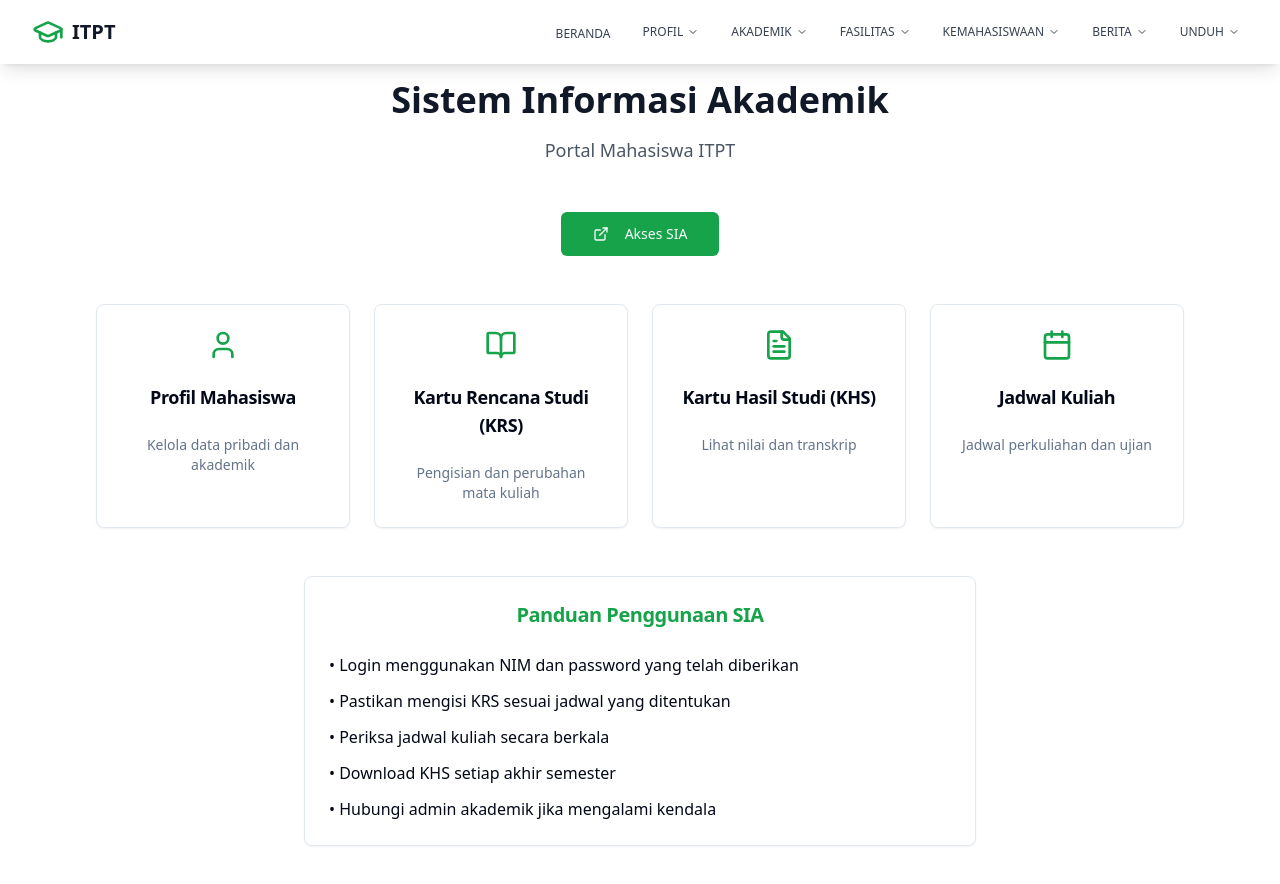
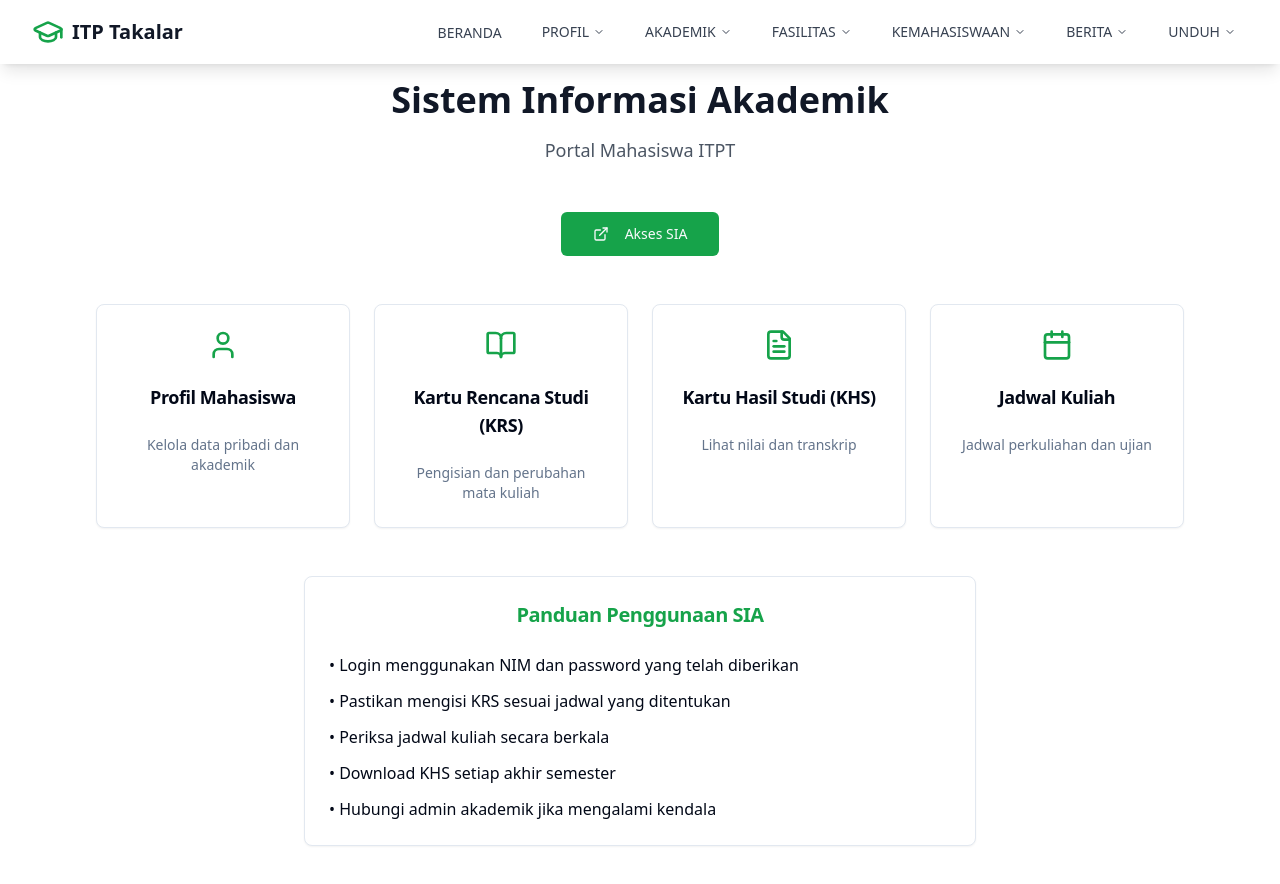
Before and after one commit to bajita007/panrita-kampus-takalar-portal, a React (Vite) app: page /sia in a window 1280 px wide. Shown: the top 884 px of the page. Built offline with nearby package versions, Linux system fonts and the light colour scheme.

Commit message:
Fix: Change header name and desktop error
Change header name from ITPT to ITP Takalar.
Fix error in header desktop.

```diff
--- a/src/components/Navigation.tsx
+++ b/src/components/Navigation.tsx
@@ -96,7 +96,7 @@ const Navigation = () => {
           <div className="flex items-center">
             <div className="flex-shrink-0 flex items-center">
               <GraduationCap className="h-8 w-8 text-green-600 mr-2" />
-              <span className="font-bold text-xl text-gray-900">ITPT</span>
+              <span className="font-bold text-xl text-gray-900">ITP Takalar</span>
             </div>
           </div>
 
@@ -107,7 +107,7 @@ const Navigation = () => {
                 {item.hasDropdown ? (
                   <div className="relative">
                     <button
-                      className="text-gray-700 hover:text-green-600 px-2 py-2 text-xs font-medium transition-colors flex items-center"
+                      className="text-gray-700 hover:text-green-600 px-3 py-2 text-sm font-medium transition-colors flex items-center"
                       onMouseEnter={() => setActiveDropdown(item.title)}
                     >
                       {item.title}
@@ -135,7 +135,7 @@ const Navigation = () => {
                 ) : (
                   <Link
                     to={item.path || '/'}
-                    className="text-gray-700 hover:text-green-600 px-2 py-2 text-xs font-medium transition-colors"
+                    className="text-gray-700 hover:text-green-600 px-3 py-2 text-sm font-medium transition-colors"
                   >
                     {item.title}
                   </Link>
```
